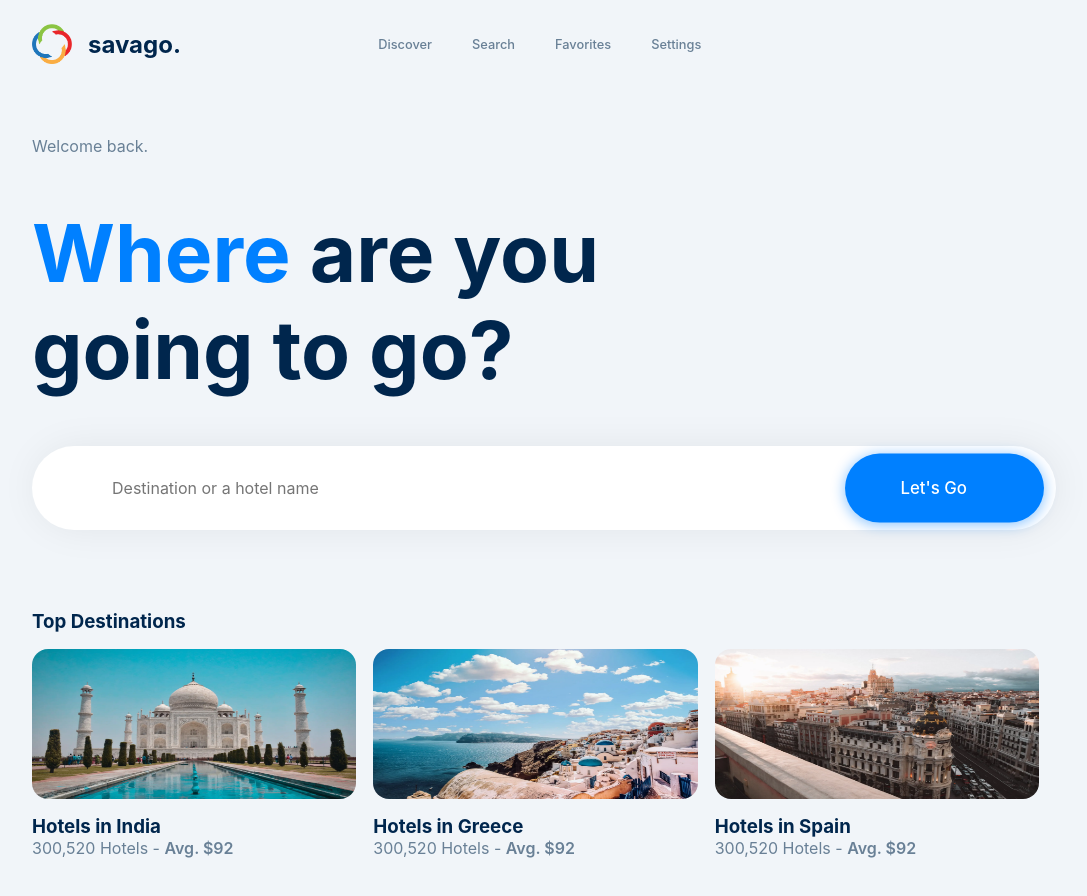
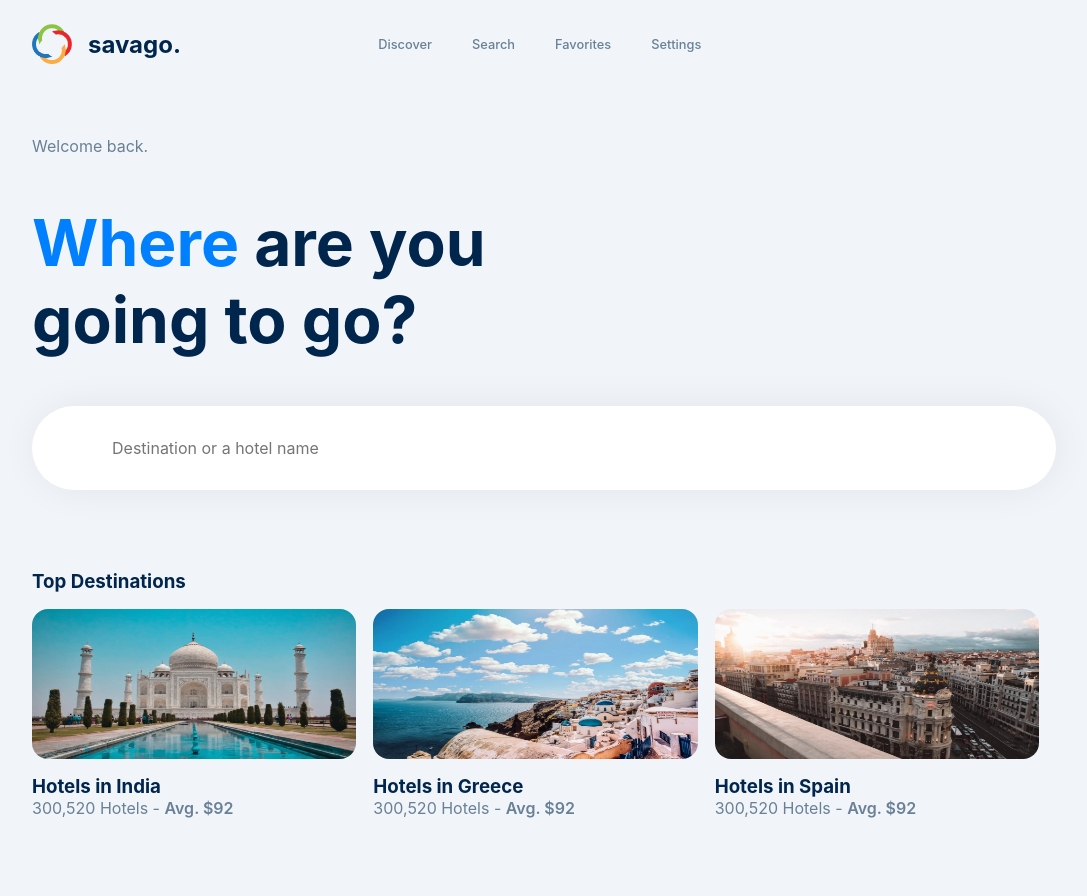
Before and after one commit to SavoKos/savago, a Next.js app: page / in a window 1280 px wide. Shown: the whole page, without its empty margins (96-1183 px from the left). After the commit the page ends 858 px from the top, so only its background shows below. Built offline with nearby package versions, Linux system fonts and the light colour scheme.

Commit message:
Started dates page

```diff
--- a/components/Map.jsx
+++ b/components/Map.jsx
@@ -3,7 +3,8 @@ import Logo from './Logo';
 import Icon from './UI/Icon';
 import Link from 'next/link';
 
-function Map({ page }) {
+function Map({ active = '' }) {
+  console.log(active);
   return (
     <S.Map>
       <p className='map-header'>
@@ -18,16 +19,16 @@ function Map({ page }) {
       <S.Steps>
         <S.Line />
         <Link href='/'>
-          <S.Step active={page === 'Discover'}>
+          <S.Step active={active === 'location' || active === 'dates'}>
             <Icon type='icon-location' />
             <p>Location</p>
           </S.Step>
         </Link>
-        <S.Step>
+        <S.Step active={active === 'dates'}>
           <Icon type='icon-date_fill' />
           <p>Stay dates</p>
         </S.Step>
-        <S.Step>
+        <S.Step active={active === 'guests'}>
           <Icon type='icon-guests' />
           <p>Guests</p>
         </S.Step>
--- a/components/Navigation.jsx
+++ b/components/Navigation.jsx
@@ -128,12 +128,16 @@ S.SidebarNavItems = styled.div`
   .icon {
     margin-right: 1.5rem;
   }
+
+  p {
+    font-size: 0.6em;
+  }
 `;
 
 S.Sidebar = styled.div`
   background-color: ${({ theme }) => theme.colors.white};
   height: 100vh;
-  width: 75%;
+  width: 100%;
   position: fixed;
   right: 0;
   display: flex;
--- a/components/SearchHotel.jsx
+++ b/components/SearchHotel.jsx
@@ -70,10 +70,6 @@ function SearchHotel() {
         placeholder='Destination or a hotel name'
         onChange={(e) => setSearchValue(e.target.value)}
       />
-      <S.SearchBtn>
-        <p>Let&apos;s Go</p>
-        <Icon type='icon-arrow-right' />
-      </S.SearchBtn>
       {searchResults?.length > 0 && !loading && (
         <S.SearchResults>
           <h4>Popular results</h4>
@@ -141,54 +137,6 @@ S.SearchHotel = styled.div`
   }
 `;
 
-S.SearchBtn = styled.div`
-  position: absolute;
-  right: 1%;
-  top: 50%;
-  transform: translate(-1%, -50%);
-  display: flex;
-  align-items: center;
-  background-color: ${({ theme }) => theme.colors.lightBlue};
-  padding: 1rem;
-  border-radius: 50%;
-  cursor: pointer;
-  -webkit-box-shadow: 0px 2px 13px 1px rgba(0, 128, 255, 0.43);
-  -moz-box-shadow: 0px 2px 13px 1px rgba(0, 128, 255, 0.43);
-  box-shadow: 0px 2px 13px 1px rgba(0, 128, 255, 0.43);
-
-  @media screen and (min-width: 768px) {
-    border-radius: 100rem;
-    padding: 1.5rem 2.5rem 1.5rem 2.5rem;
-  }
-
-  p,
-  .anticon {
-    color: #fff;
-
-    @media screen and (min-width: 768px) {
-      margin-left: 1rem;
-    }
-  }
-
-  .anticon {
-    font-size: 1.1em;
-
-    @media screen and (min-width: 768px) {
-      font-size: 1.3em;
-    }
-  }
-
-  p {
-    font-size: 1.05em;
-    font-weight: 500;
-    display: none;
-
-    @media screen and (min-width: 768px) {
-      display: block;
-    }
-  }
-`;
-
 S.SearchResults = styled.div`
   background-color: #fff;
   border-radius: 2rem;
--- a/pages/index.jsx
+++ b/pages/index.jsx
@@ -81,7 +81,7 @@ export default function Discover() {
             </S.Destinations>
           </S.TopDestinations>
         </S.Discover>
-        <Map page='Discover' />
+        <Map active='location' />
       </S.Container>
     </>
   );
@@ -104,7 +104,7 @@ S.Discover = styled.div`
   }
 
   h1 {
-    font-size: clamp(2rem, 10vw, 5rem);
+    font-size: clamp(2rem, 10vw, 4rem);
     margin: 2rem 0;
     color: ${({ theme }) => theme.colors.darkBlue};
 
```
Also changed, not shown: pages/dates.jsx (added, +63 -0 lines).
